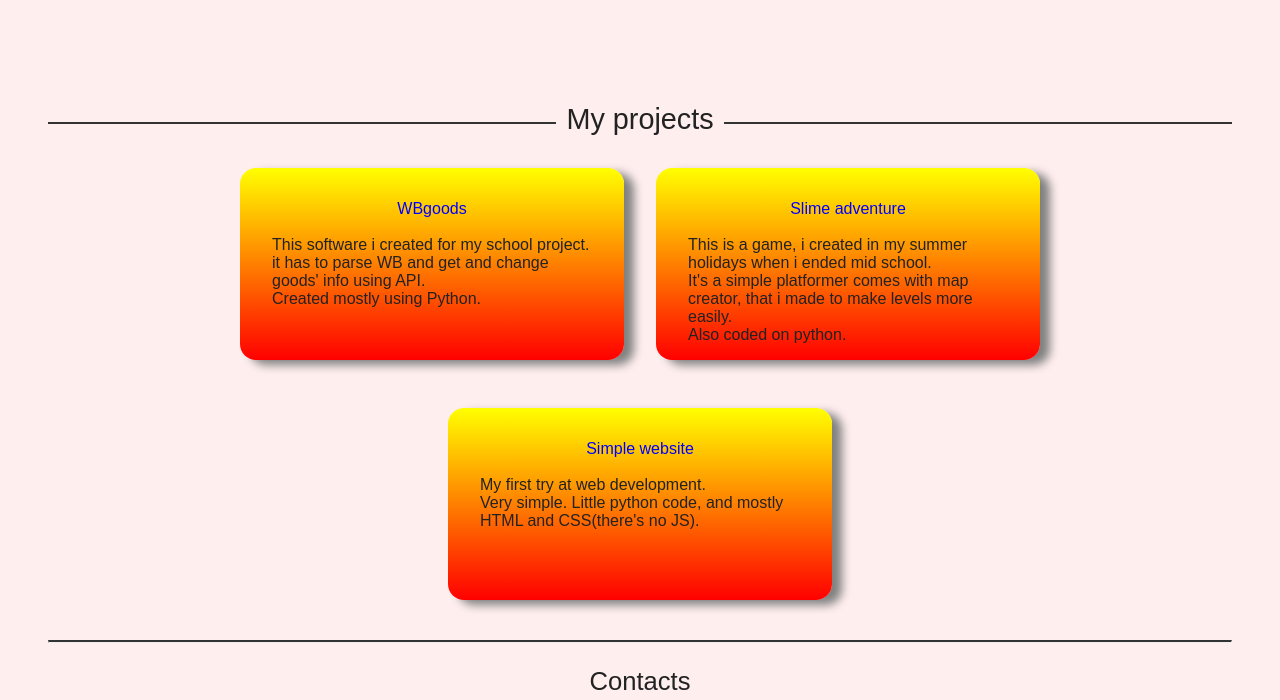
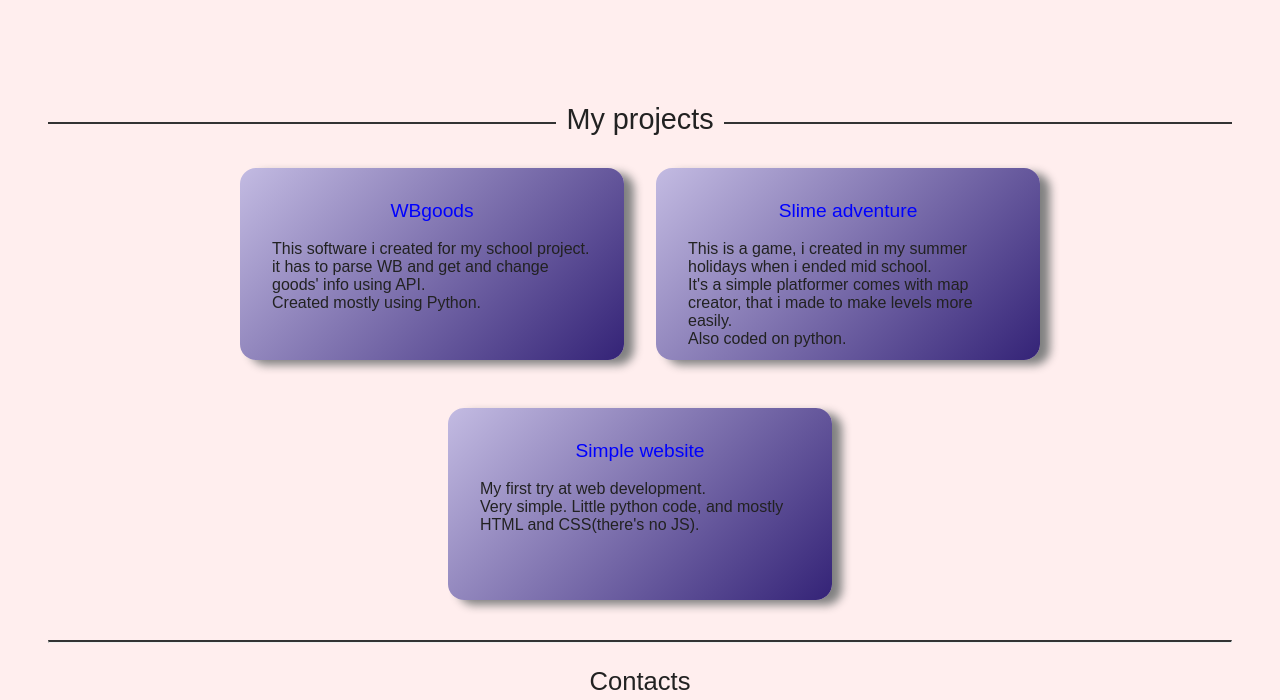
Before and after one commit to amoruch/MyWebsite, a plain HTML site: page index.html in a window 1280 px wide. Shown: the part 608-1308 px from the top of the page. Drawn offline with Linux system fonts and the light colour scheme.

Commit message:
project changes

```diff
--- a/style.css
+++ b/style.css
@@ -110,7 +110,7 @@ li {
     margin: 1em;
     /* border: 0.5em solid; */
     /* border-color: #555555; */
-    background: linear-gradient(#FFFF00, #FF0000);
+    background: linear-gradient(-45deg, #342377, #c3bbe2);
     border-radius: 1em;
     box-shadow: 10px 5px 10px gray;
     font-family: sans-serif;
@@ -140,6 +140,7 @@ a {
 #projects li a {
     display: flex;
     justify-content: center;
+    font-size: 1.2em;
     color: #0000FF;
 }
 
```
